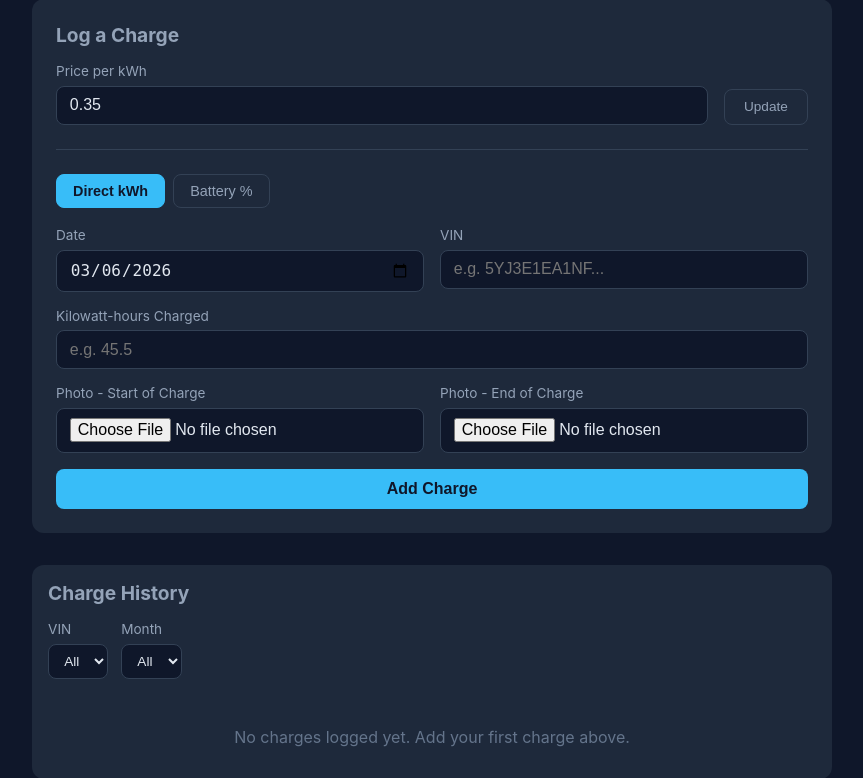
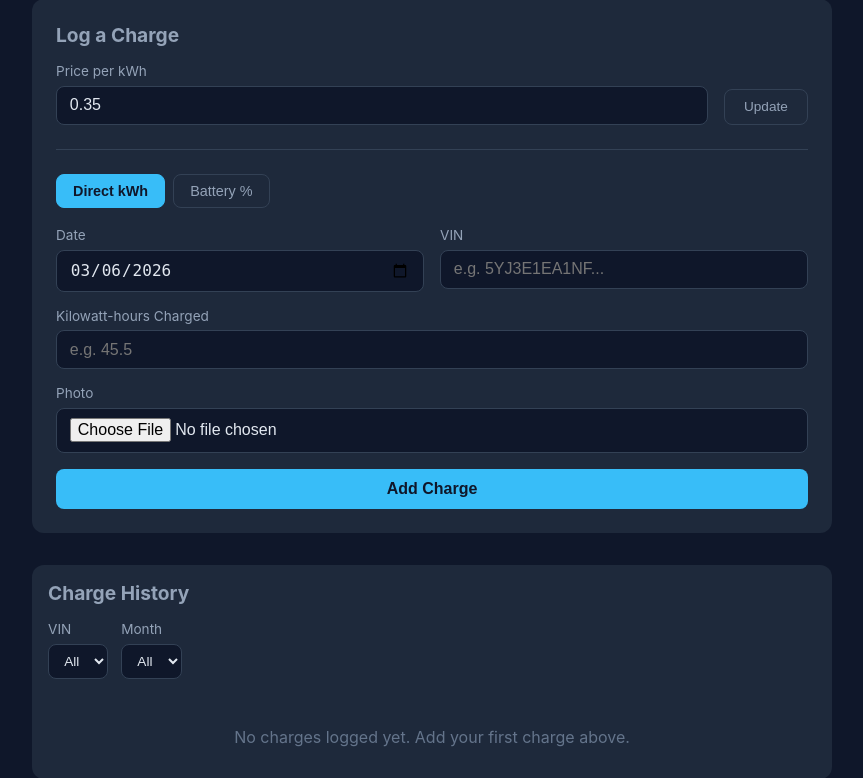
Before and after one commit to ilaysatt/charging-app, a Flask app: page / in a window 1280 px wide. Shown: the part 220-998 px from the top of the page, without its empty margins (208-1071 px from the left). Run offline with Flask 3, Linux system fonts and the light colour scheme; data comes from the database, SQL or seed files in the repository; data that the repository does not hold is empty.

Commit message:
Show single photo upload for direct kWh, two for battery %
Co-Authored-By: Claude Opus 4.6 <noreply@anthropic.com>

```diff
--- a/app.py
+++ b/app.py
@@ -182,7 +182,10 @@ def add_charge():
         return redirect(url_for("index"))
 
     vin = (request.form.get("vin") or "").strip().upper()
-    photo_start = save_photo(request.files.get("photo_start"))
+    if input_method == "percentage":
+        photo_start = save_photo(request.files.get("photo_start_pct"))
+    else:
+        photo_start = save_photo(request.files.get("photo_start"))
     photo_end = save_photo(request.files.get("photo_end"))
 
     conn = get_db()
--- a/templates/index.html
+++ b/templates/index.html
@@ -293,14 +293,22 @@
                 <div id="calc-preview" class="calc-preview" style="display:none;"></div>
             </div>
 
-            <div class="form-row">
+            <div id="photos-kwh">
                 <div class="form-group">
-                    <label>Photo - Start of Charge</label>
+                    <label>Photo</label>
                     <input type="file" name="photo_start" accept="image/*">
                 </div>
-                <div class="form-group">
-                    <label>Photo - End of Charge</label>
-                    <input type="file" name="photo_end" accept="image/*">
+            </div>
+            <div id="photos-pct" style="display:none;">
+                <div class="form-row">
+                    <div class="form-group">
+                        <label>Photo - Start of Charge</label>
+                        <input type="file" name="photo_start_pct" accept="image/*">
+                    </div>
+                    <div class="form-group">
+                        <label>Photo - End of Charge</label>
+                        <input type="file" name="photo_end" accept="image/*">
+                    </div>
                 </div>
             </div>
 
@@ -414,6 +422,8 @@
 
         document.getElementById('kwh-fields').style.display = method === 'kwh' ? 'block' : 'none';
         document.getElementById('pct-fields').style.display = method === 'percentage' ? 'block' : 'none';
+        document.getElementById('photos-kwh').style.display = method === 'kwh' ? 'block' : 'none';
+        document.getElementById('photos-pct').style.display = method === 'percentage' ? 'block' : 'none';
     }
 
     function calcPreview() {
```
